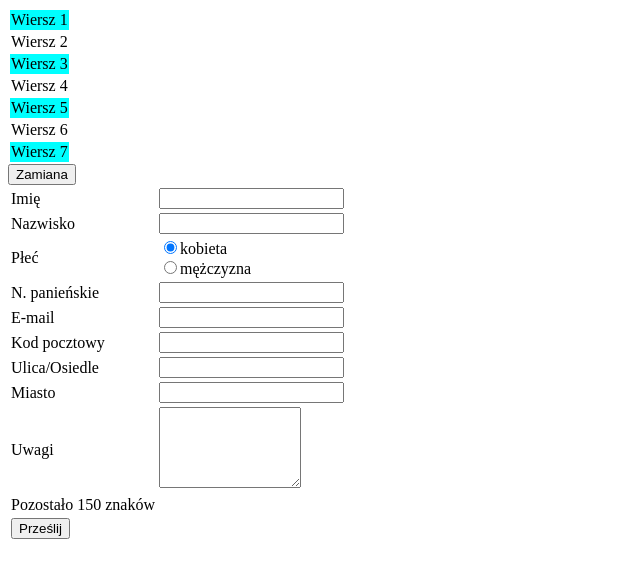
After one commit to MNOWAK1234/INF6_IA, a PHP site: page /form.html in a window 1280 px wide. The commit adds this page. Shown: the top 578 px of the page, without its empty margins (0-640 px from the left). Run offline with PHP 8.4, Linux system fonts and the light colour scheme.

Commit message:
Add files via upload

```diff
--- /dev/null
+++ b/lab3/form.html
@@ -0,0 +1,148 @@
+<!DOCTYPE html>
+<html>
+  <head>
+    <meta charset="utf-8" />
+    <title>JavaScript</title>
+    <link rel="stylesheet" href="styles.css" />
+    <script src="form_check.js" defer></script>
+  </head>
+  <body>
+    <table id="myTable">
+      <tbody>
+        <tr>
+          <td>Wiersz 1</td>
+        </tr>
+        <tr>
+          <td>Wiersz 2</td>
+        </tr>
+        <tr>
+          <td>Wiersz 3</td>
+        </tr>
+        <tr>
+          <td>Wiersz 4</td>
+        </tr>
+        <tr>
+          <td>Wiersz 5</td>
+        </tr>
+        <tr>
+          <td>Wiersz 6</td>
+        </tr>
+        <tr>
+          <td>Wiersz 7</td>
+        </tr>
+      </tbody>
+    </table>
+    <button type="button" onclick="swapRows(this);">Zamiana</button>
+    <form name="dane_osobowe">
+      <!--form name="dane_osobowe" onsubmit="return validate(this);"></form-->
+      <table>
+        <tr>
+          <td>Imię</td>
+          <td>
+            <input type="text" name="f_imie" /><span
+              class="err"
+              id="e_imie"
+            ></span>
+          </td>
+        </tr>
+        <tr>
+          <td>Nazwisko</td>
+          <td>
+            <input type="text" name="f_nazwisko" /><span
+              class="err"
+              id="e_nazwisko"
+            ></span>
+          </td>
+        </tr>
+        <tr>
+          <td>Płeć</td>
+          <td>
+            <input
+              name="f_plec"
+              value="f_k"
+              checked
+              type="radio"
+              onclick="showElement('nazwisko_panienskie')"
+              ;
+            />kobieta<br />
+            <input
+              name="f_plec"
+              value="f_m"
+              type="radio"
+              onclick="hideElement('nazwisko_panienskie')"
+              ;
+            />mężczyzna
+          </td>
+        </tr>
+        <tr id="nazwisko_panienskie">
+          <td>N. panieńskie</td>
+          <td>
+            <input type="text" name="f_nazwisko_p" /><span
+              class="err"
+              id="e_nazwisko_p"
+            ></span>
+          </td>
+        </tr>
+        <tr>
+          <td>E-mail</td>
+          <td>
+            <input type="text" name="f_email" /><span
+              class="err"
+              id="e_email"
+            ></span>
+          </td>
+        </tr>
+        <tr>
+          <td>Kod pocztowy</td>
+          <td>
+            <input type="text" name="f_kod" /><span
+              class="err"
+              id="e_kod"
+            ></span>
+          </td>
+        </tr>
+        <tr>
+          <td>Ulica/Osiedle</td>
+          <td>
+            <input type="text" name="f_ulica" /><span
+              class="err"
+              id="e_ulica"
+            ></span>
+          </td>
+        </tr>
+        <tr>
+          <td>Miasto</td>
+          <td>
+            <input type="text" name="f_miasto" /><span
+              class="err"
+              id="e_miasto"
+            ></span>
+          </td>
+        </tr>
+        <tr>
+          <td>Uwagi</td>
+          <td>
+            <textarea
+              rows="5"
+              cols="15"
+              name="uwagi"
+              oninput="cnt(this.form.uwagi, document.getElementById('zostalo'), 150)"
+            ></textarea>
+          </td>
+        </tr>
+        <tr>
+          <td>Pozostało <span id="zostalo">150</span> znaków</td>
+        </tr>
+        <tr>
+          <td colspan="2">
+            <input
+              type="submit"
+              value="Prześlij"
+              onclick="return validate(this.form);"
+            />
+          </td>
+        </tr>
+      </table>
+    </form>
+  </body>
+</html>
--- /dev/null
+++ b/lab3/form_check.js
@@ -0,0 +1,106 @@
+function isWhiteSpaceOrEmpty(str) {
+  return /^[\s\t\r\n]*$/.test(str);
+}
+
+/*function checkString(str, errorMessage) {
+  if (isWhiteSpaceOrEmpty(str)) {
+    alert(errorMessage);
+    return false;
+  } else {
+    return true;
+  }
+}*/
+
+function IsEmailInvalid(str) {
+  let email = /^[a-zA-Z_0-9\.]+@[a-zA-Z_0-9\.]+\.[a-zA-Z][a-zA-Z]+$/;
+  return !email.test(str);
+}
+
+function checkAndFocus(obj, msg, func) {
+  let str = obj.value;
+  let errorFieldName = "e_" + obj.name.substr(2, obj.name.length);
+  if (func(str)) {
+    document.getElementById(errorFieldName).innerHTML = msg;
+    obj.focus(); // Ustawia fokus na polu formularza
+    return false;
+  } else {
+    document.getElementById(errorFieldName).innerHTML = "";
+    return true;
+  }
+}
+
+function validate(form) {
+  var imie = form.elements["f_imie"];
+  var nazwisko = form.elements["f_nazwisko"];
+  var kod = form.elements["f_kod"];
+  var ulica = form.elements["f_ulica"];
+  var miasto = form.elements["f_miasto"];
+  var email = form.elements["f_email"];
+
+  if (
+    !checkAndFocus(imie, "Podaj imię!", isWhiteSpaceOrEmpty) ||
+    !checkAndFocus(nazwisko, "Podaj nazwisko!", isWhiteSpaceOrEmpty) ||
+    !checkAndFocus(kod, "Podaj kod pocztowy!", isWhiteSpaceOrEmpty) ||
+    !checkAndFocus(ulica, "Podaj ulicę!", isWhiteSpaceOrEmpty) ||
+    !checkAndFocus(miasto, "Podaj miasto!", isWhiteSpaceOrEmpty) ||
+    !checkAndFocus(email, "Podaj właściwy e-mail", IsEmailInvalid)
+  ) {
+    return false;
+  } else {
+    return true;
+  }
+}
+
+function showElement(e) {
+  document.getElementById(e).style.visibility = "visible";
+}
+
+function hideElement(e) {
+  document.getElementById(e).style.visibility = "hidden";
+}
+
+function alterRows(i, e) {
+  if (e) {
+    if (i % 2 == 1) {
+      e.setAttribute("style", "background-color: Aqua;");
+    }
+    e = e.nextSibling;
+    while (e && e.nodeType != 1) {
+      e = e.nextSibling;
+    }
+    alterRows(++i, e);
+  }
+}
+
+function nextNode(e) {
+  while (e && e.nodeType != 1) {
+    e = e.nextSibling;
+  }
+  return e;
+}
+
+function prevNode(e) {
+  while (e && e.nodeType != 1) {
+    e = e.previousSibling;
+  }
+  return e;
+}
+
+function swapRows(b) {
+  let tab = prevNode(b.previousSibling);
+  let tBody = nextNode(tab.firstChild);
+  let lastNode = prevNode(tBody.lastChild);
+  tBody.removeChild(lastNode);
+  let firstNode = nextNode(tBody.firstChild);
+  tBody.insertBefore(lastNode, firstNode);
+}
+
+function cnt(form, msg, maxSize) {
+  if (form.value.length > maxSize)
+    form.value = form.value.substring(0, maxSize);
+  else msg.innerHTML = maxSize - form.value.length;
+}
+
+window.onload = function () {
+  alterRows(1, document.getElementsByTagName("tr")[0]);
+};
```
Also changed, not shown: lab3/styles.css (line endings or trailing spaces).
